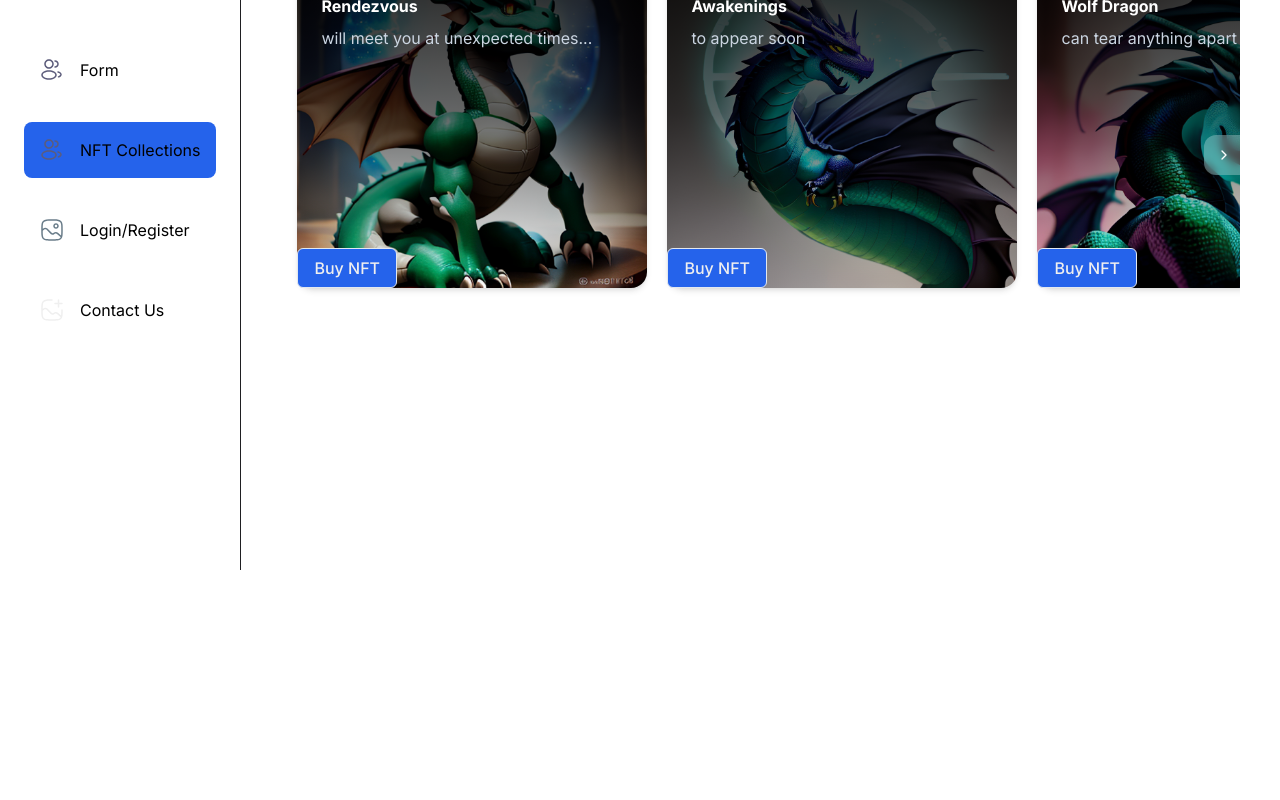
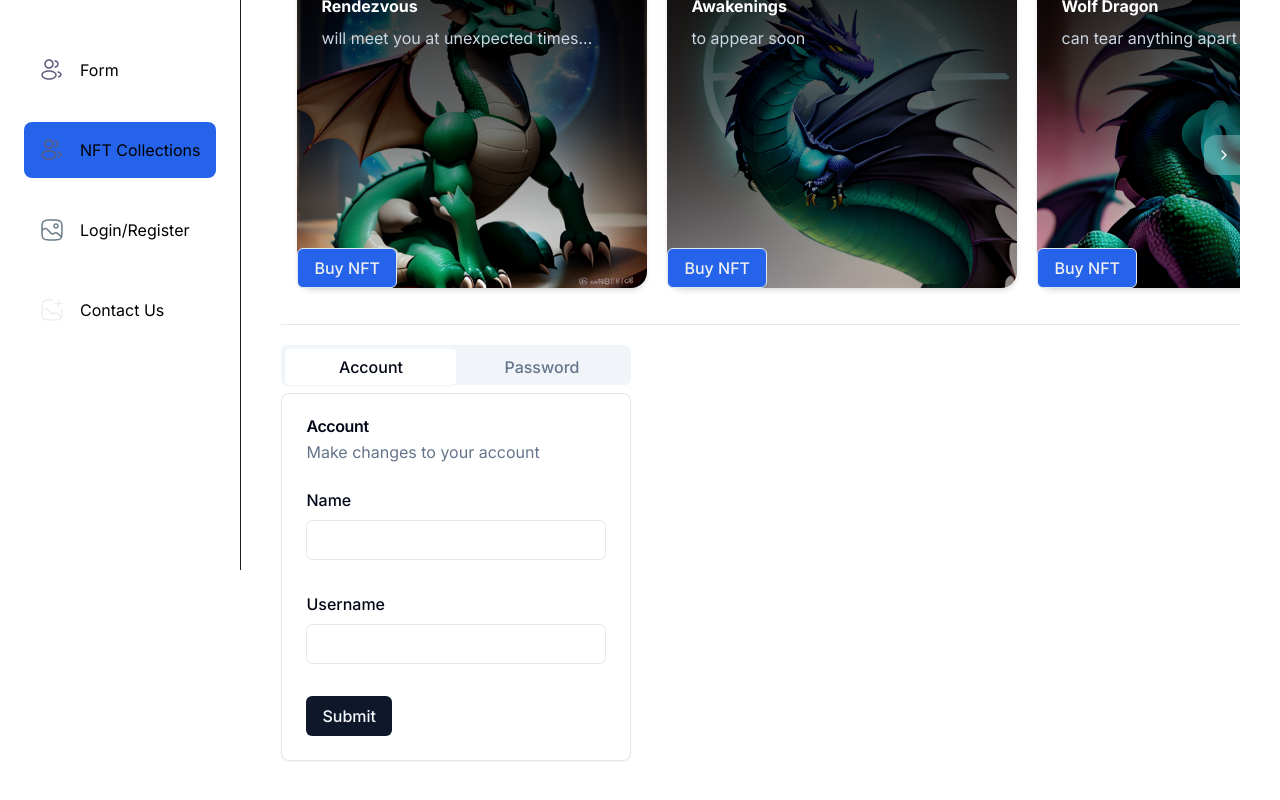
Before and after one commit to AuroraLantean/nextjs-shadcn-demo1, a Next.js app: page /collections in a window 1280 px wide. Shown: the part 230-1030 px from the top of the page. Before the commit the page ends 800 px from the top, so only its background shows below. Built offline with nearby package versions, Linux system fonts and the light colour scheme.

Commit message:
add form in tab

```diff
--- a/app/(root)/collections/page.tsx
+++ b/app/(root)/collections/page.tsx
@@ -5,6 +5,8 @@ import { FiChevronLeft, FiChevronRight } from "react-icons/fi";
 import useMeasure from "react-use-measure";
 import { DragonT, dragons } from "@/constants/site_data";
 import BasicModal from "@/components/modal/basicModal";
+import { TabsOne } from "@/components/TabOne";
+import { Separator } from "@/components/ui/separator";
 
 const CARD_WIDTH = 350;
 const CARD_HEIGHT = 350;
@@ -86,6 +88,8 @@ const CarouselClickable = () => {
           </motion.button>
         </>
       </div>
+      <Separator className="my-5" />
+      <TabsOne />
     </section>
   );
 };
--- a/app/(root)/form/page.tsx
+++ b/app/(root)/form/page.tsx
@@ -39,7 +39,9 @@ import { useToast } from "@/components/ui/use-toast"
 import { Check, ChevronsUpDown } from "lucide-react"
 import { cn } from "@/lib/utils"
 import { formSchema } from '@/lib/validators'
-import { Card, CardContent, CardDescription, CardHeader, CardTitle } from '@/components/ui/card'
+import { Card, CardContent, CardDescription, CardFooter, CardHeader, CardTitle } from '@/components/ui/card'
+import { Checkbox } from '@/components/ui/checkbox'
+import { TabsOne } from '@/components/TabOne'
 
 type Props = {}
 
@@ -65,11 +67,12 @@ function FormPage({ }: Props) {
       email: "",
       marketing_emails: false,
       security_emails: true,
+      checkbox1: false,
     },
   })
 
   function onSubmit(values: Input) {
-    console.log("🚀 ~ file: page.tsx:38 ~ onSubmit ~ values:", values)
+    console.log("🚀 onSubmit ~ values:", values)
 
     toast({
       title: "Transaction submitted",
@@ -83,7 +86,7 @@ function FormPage({ }: Props) {
   return (
     <div className="absolute -translate-x-1/2 -translate-y-1/2 top-1/2 left-1/2">
       <Card className="w-[350px] my-20">
-        <CardHeader>
+        <CardHeader className='mt-30'>
           <CardTitle>Form</CardTitle>
           <CardDescription>Fill in the form below...</CardDescription>
         </CardHeader>
@@ -239,12 +242,35 @@ function FormPage({ }: Props) {
                 )}
               />
 
+              <FormField
+                control={form.control}
+                name="checkbox1"
+                render={({ field }) => (
+                  <FormItem className="flex flex-row items-start space-x-3 space-y-0 rounded-md border p-4">
+                    <FormControl>
+                      <Checkbox
+                        checked={field.value}
+                        onCheckedChange={field.onChange}
+                      />
+                    </FormControl>
+                    <div className="space-y-1 leading-none">
+                      <FormLabel>
+                        Form lable...
+                      </FormLabel>
+                      <FormDescription>
+                        Form description of {" "}
+                        <Link href="/examples/forms">mobile settings</Link> page.
+                      </FormDescription>
+                    </div>
+                  </FormItem>
+                )}
+              />
+
               <Button type="submit" className="primary-color">Submit</Button>
             </form>
           </Form>
         </CardContent>
       </Card>
-
     </div>
   )
 }
--- /dev/null
+++ b/components/TabOne.tsx
@@ -0,0 +1,169 @@
+import { Button } from "@/components/ui/button"
+import {
+  Card,
+  CardContent,
+  CardDescription,
+  CardFooter,
+  CardHeader,
+  CardTitle,
+} from "@/components/ui/card"
+import { Input } from "@/components/ui/input"
+import {
+  Tabs,
+  TabsContent,
+  TabsList,
+  TabsTrigger,
+} from "@/components/ui/tabs"
+import { useToast } from "./ui/use-toast"
+import {
+  Form,
+  FormControl,
+  FormDescription,
+  FormField,
+  FormItem,
+  FormLabel,
+  FormMessage,
+} from "@/components/ui/form"
+import { useForm } from "react-hook-form"
+import { zodResolver } from "@hookform/resolvers/zod"
+import z from "zod"
+import { settingTabP1Schema, settingTabP2Schema } from "@/lib/validators"
+import { IfInvalid } from "luxon/src/_util"
+
+export function TabsOne() {
+  const { toast } = useToast()
+
+  type InputP1T = z.infer<typeof settingTabP1Schema>;
+  const formP1 = useForm<InputP1T>({
+    resolver: zodResolver(settingTabP1Schema),
+    defaultValues: {
+      name: "",
+      username: "",
+    },
+  })
+  type InputP2T = z.infer<typeof settingTabP2Schema>;
+  const formP2 = useForm<InputP2T>({
+    resolver: zodResolver(settingTabP2Schema),
+    defaultValues: {
+      passwordCurr: "",
+      passwordNew: "",
+    },
+  })
+  function onSubmit(values: InputP1T | InputP2T) {
+    console.log("🚀 onSubmit ~ values:", values)
+    if ("passwordCurr" in values && values.passwordCurr === values.passwordNew) {
+      toast({
+        title: "New password is the same as the current password",
+        variant: "destructive",
+      });
+      return;
+    }
+    toast({
+      title: "Transaction submitted",
+      description: "your message" + JSON.stringify(values),
+    })
+  }
+
+  return (
+    <Tabs defaultValue="account" className="w-[350px]">
+      <TabsList className="grid w-full grid-cols-2">
+        <TabsTrigger value="account">Account</TabsTrigger>
+        <TabsTrigger value="password">Password</TabsTrigger>
+      </TabsList>
+      <TabsContent value="account">
+        <Card>
+          <CardHeader>
+            <CardTitle>Account</CardTitle>
+            <CardDescription>
+              Make changes to your account
+            </CardDescription>
+          </CardHeader>
+          <CardContent className="space-y-2">
+            <Form {...formP1}>
+              <form onSubmit={formP1.handleSubmit(onSubmit)} className="space-y-8">
+                <FormField
+                  control={formP1.control}
+                  name="name"
+                  render={({ field }) => (
+                    <FormItem>
+                      <FormLabel>Name</FormLabel>
+                      <FormControl>
+                        <Input placeholder="" {...field} />
+                      </FormControl>
+                      <FormMessage />
+                    </FormItem>
+                  )}
+                />
+                <FormField
+                  control={formP1.control}
+                  name="username"
+                  render={({ field }) => (
+                    <FormItem>
+                      <FormLabel>Username</FormLabel>
+                      <FormControl>
+                        <Input placeholder="" {...field} />
+                      </FormControl>
+                      <FormMessage />
+                    </FormItem>
+                  )}
+                />
+                <Button
+                  type="submit"
+                  className="!primary-color">Submit</Button>
+              </form>
+            </Form>
+          </CardContent>
+        </Card>
+      </TabsContent>
+
+      <TabsContent value="password">
+        <Card>
+          <CardHeader>
+            <CardTitle>Password</CardTitle>
+            <CardDescription>
+              Change your password here
+            </CardDescription>
+          </CardHeader>
+          <CardContent className="space-y-2">
+            <Form {...formP2}>
+              <form onSubmit={formP2.handleSubmit(onSubmit)} className="space-y-8">
+                <FormField
+                  control={formP2.control}
+                  name="passwordCurr"
+                  render={({ field }) => (
+                    <FormItem>
+                      <FormLabel>Current password</FormLabel>
+                      <FormControl>
+                        <Input placeholder="" {...field} type="password" />
+                      </FormControl>
+                      <FormMessage />
+                    </FormItem>
+                  )}
+                />
+                <FormField
+                  control={formP2.control}
+                  name="passwordNew"
+                  render={({ field }) => (
+                    <FormItem>
+                      <FormLabel>New password</FormLabel>
+                      <FormControl>
+                        <Input placeholder="" {...field} type="password" />
+                      </FormControl>
+                      <FormMessage />
+                    </FormItem>
+                  )}
+                />
+                <Button
+                  type="submit"
+                  className="!primary-color">Submit</Button>
+              </form>
+            </Form>
+          </CardContent>
+          <CardFooter>
+
+          </CardFooter>
+        </Card>
+      </TabsContent>
+    </Tabs>
+  )
+}
--- a/components/ui/tabs.tsx
+++ b/components/ui/tabs.tsx
@@ -14,7 +14,7 @@ const TabsList = React.forwardRef<
   <TabsPrimitive.List
     ref={ref}
     className={cn(
-      "inline-flex h-10 items-center justify-center rounded-md bg-slate-100 p-1 text-slate-500 dark:bg-slate-800 dark:text-slate-400",
+      "inline-flex h-10 items-center justify-center rounded-md bg-muted p-1 text-muted-foreground",
       className
     )}
     {...props}
@@ -29,7 +29,7 @@ const TabsTrigger = React.forwardRef<
   <TabsPrimitive.Trigger
     ref={ref}
     className={cn(
-      "inline-flex items-center justify-center whitespace-nowrap rounded-sm px-3 py-1.5 text-sm font-medium ring-offset-white transition-all focus-visible:outline-none focus-visible:ring-2 focus-visible:ring-slate-950 focus-visible:ring-offset-2 disabled:pointer-events-none disabled:opacity-50 data-[state=active]:bg-white data-[state=active]:text-slate-950 data-[state=active]:shadow-sm dark:ring-offset-slate-950 dark:focus-visible:ring-slate-300 dark:data-[state=active]:bg-slate-950 dark:data-[state=active]:text-slate-50",
+      "inline-flex items-center justify-center whitespace-nowrap rounded-sm px-3 py-1.5 text-sm font-medium ring-offset-background transition-all focus-visible:outline-none focus-visible:ring-2 focus-visible:ring-ring focus-visible:ring-offset-2 disabled:pointer-events-none disabled:opacity-50 data-[state=active]:bg-background data-[state=active]:text-foreground data-[state=active]:shadow-sm",
       className
     )}
     {...props}
@@ -44,7 +44,7 @@ const TabsContent = React.forwardRef<
   <TabsPrimitive.Content
     ref={ref}
     className={cn(
-      "mt-2 ring-offset-white focus-visible:outline-none focus-visible:ring-2 focus-visible:ring-slate-950 focus-visible:ring-offset-2 dark:ring-offset-slate-950 dark:focus-visible:ring-slate-300",
+      "mt-2 ring-offset-background focus-visible:outline-none focus-visible:ring-2 focus-visible:ring-ring focus-visible:ring-offset-2",
       className
     )}
     {...props}
--- a/lib/sendEmail.ts
+++ b/lib/sendEmail.ts
@@ -11,8 +11,8 @@ export const sendEmail = async (formData: InputContactForm) => {
     console.log(formData.get("message"))
     if(!message || typeof message !== "string") ... */
   if (!process.env.RESEND_API_KEY) {
-    console.log('RESEND_APIKEY not found');
-    return { error: 'RESEND_APIKEY not found' };
+    console.log('RESEND_API_KEY not found');
+    return { error: 'RESEND_API_KEY not found' };
   }
   const destEmail = process.env.CONTACT_EMAIL;
   if (!destEmail) {
--- a/lib/validators.ts
+++ b/lib/validators.ts
@@ -79,7 +79,19 @@ export const formSchema = z.object({
   language: z.string({
     required_error: "Please select a language.",
   }),
-})
+  checkbox1: z.boolean().default(false),
+});
+
+export const settingTabP1Schema = z.object({
+  name: z.string().min(2, { message: "name too short" }).max(50),
+  username: z.string().min(2, {
+    message: "Username must be at least 2 characters.",
+  }).max(50),
+});
+export const settingTabP2Schema = z.object({
+  passwordCurr: z.string().min(6, { message: "passswordOld too short" }).max(100),
+  passwordNew: z.string().min(6, { message: "passswordNew too short" }).max(100),
+});
 
 export const buyNftSchema = z.object({
   nftId: z.string().min(1, {
@@ -104,17 +116,17 @@ export const buyNftSchema = z.object({
 })
 
 export const UserValidation = z.object({
-  profile_photo: z.string().url({ message: "should be an URL" }).nonempty({ message: "cannot be empty" }),
+  profile_photo: z.string().url({ message: "should be an URL" }).min(1, { message: "cannot be empty" }),
   name: z.string().min(3, { message: "minimum 3 characters" }).max(30, { message: "maximum 30 characters" }),
   username: z.string().min(3, { message: "minimum 3 characters" }).max(30, { message: "maximum 30 characters" }),
   bio: z.string().min(3, { message: "minimum 3 characters" }).max(1000, { message: "maximum 1000 characters" })
 });
 
 export const ThreadValidation = z.object({
-  thread: z.string().nonempty({ message: "cannot be empty" }).min(3, { message: "minimum 3 characters" }),
+  thread: z.string().min(1, { message: "cannot be empty" }).min(3, { message: "minimum 3 characters" }),
   accountId: z.string(),
 });
 
 export const CommentValidation = z.object({
-  thread: z.string().nonempty({ message: "cannot be empty" }).min(3, { message: "minimum 3 characters" }),
+  thread: z.string().min(1, { message: "cannot be empty" }).min(3, { message: "minimum 3 characters" }),
 });
```
